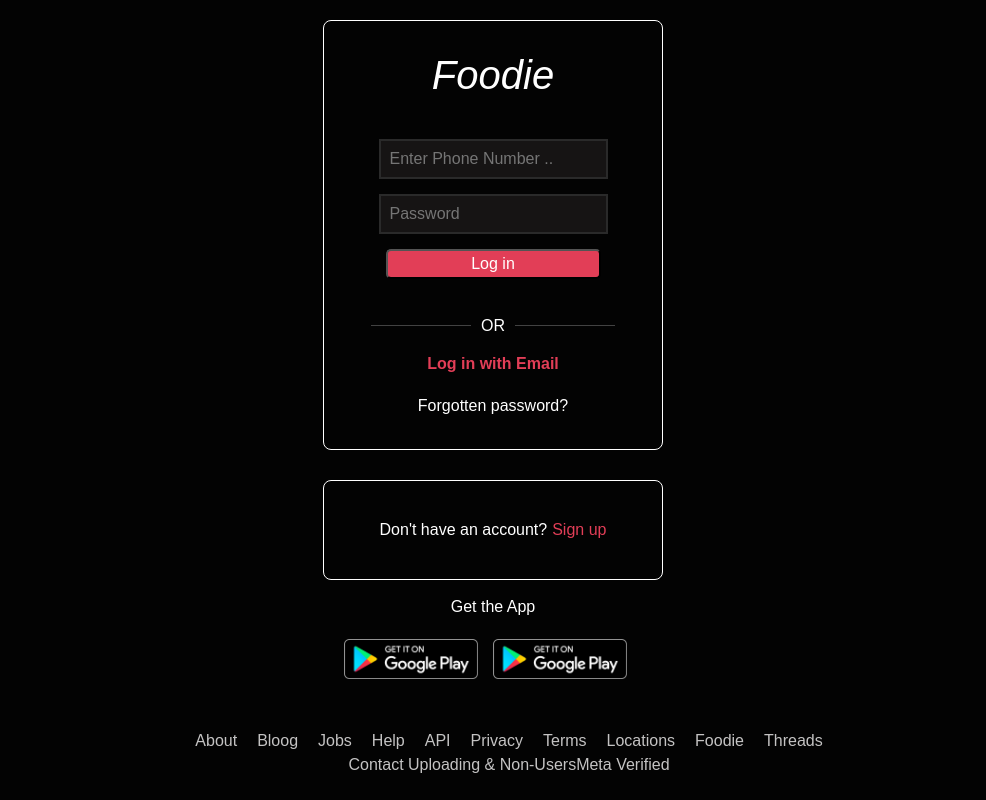
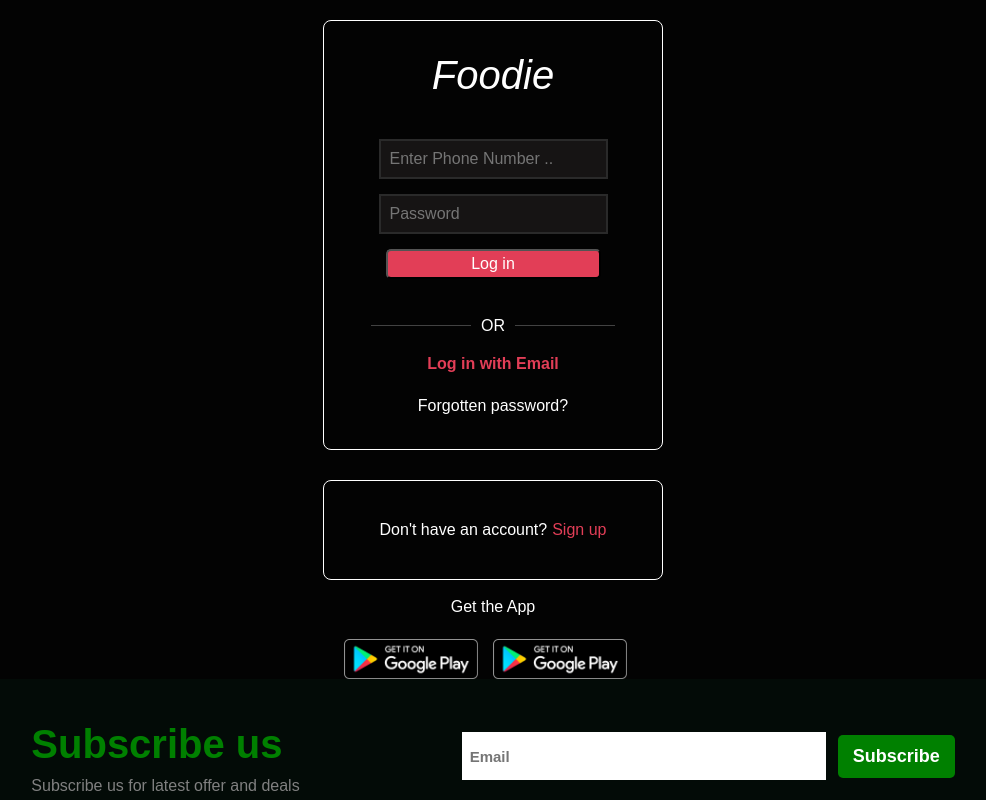
Before and after one commit to charan11w/Foodie-App, a React (Create React App) app: page / in a window 1280 px wide. Shown: the top 800 px of the page, without its empty margins (147-1133 px from the left). Built offline with nearby package versions, Linux system fonts and the light colour scheme.

Commit message:
added subscribe in the footer

```diff
--- a/src/components/layouts/Footer.js
+++ b/src/components/layouts/Footer.js
@@ -1,6 +1,23 @@
-function Footer(){
-  return(
+function Footer() {
+  return (
     <div className="footer-bottom">
+      <div className=" charan">
+        <div className="sub-class container">
+          <div className="us">
+            <div className="sub-title">
+              Subscribe us
+            </div>
+            <div className="sub-title2">
+              Subscribe us for latest offer and deals
+            </div>
+          </div>
+          <div className="sub-input">
+            <input type="email" placeholder="Email" className="s-email" />
+            <button type="submit" className="email-submit">Subscribe</button>
+          </div>
+        </div>
+      </div>
+      <div className="ftr-cont">
       <div className="ftr">
         <ul className="footer-ul">
           <li className="li-footer" >About</li>
@@ -29,6 +46,7 @@
           @ 2025 Foodie from Charan
         </div>
       </div>
+      </div>
     </div>
 
   );
--- a/src/styles/main.css
+++ b/src/styles/main.css
@@ -38,20 +38,13 @@
   text-decoration: none;
   color: black;
 }
-.footer-bottom{
-  background-color: rgb(3, 3, 3);
-  padding:50px 0px;
-}
+
 
 .foodie-img{
   width:100px;
   height:80px;
 }
-.ftr{
-  display: flex;
-  align-items: center;
-  justify-content: center;
-}
+
 .footer-ul{
   color:rgb(196, 195, 195);
   list-style-type: none;
@@ -306,3 +299,64 @@
   width:500px;
   height:400px;
 }
+
+/* footer css */
+
+.charan{
+  background-color: rgba(3, 157, 85, 0.05);
+}
+.sub-class{
+  display: flex;
+  justify-content: center;
+  align-items: center;
+  padding:35px;
+}
+.us{
+  display: flex;
+  flex-direction: column;
+}
+.sub-title{
+  font-size: 2.5rem;
+  font-weight: bold;
+  font-family: Arial, Helvetica, sans-serif;
+  color: green;
+}
+.sub-title2{
+  color:grey
+}
+.ftr{
+  display: flex;
+  align-items: center;
+  justify-content: center;
+  /* padding-top:50px; */
+}
+.ftr-cont{
+  padding:50px 0px;
+  background-color: rgb(3, 3, 3);
+}
+.sub-input{
+  margin-left:150px;
+}
+.s-email{
+  padding:5px 8px;
+  border:none;
+  width: 400px;
+  width:364px;
+  height:48px;
+  margin:0px 12px;
+  font-size: 15px;
+  font-family: arial;
+  font-weight: bold;
+  cursor:text;
+}
+
+.email-submit{
+  border:none;
+  background-color: green;
+  color:white;
+  font-weight: bold;
+  font-size: 18px;
+  border-radius: 5px;
+  padding:8px 15px;
+
+}
```
